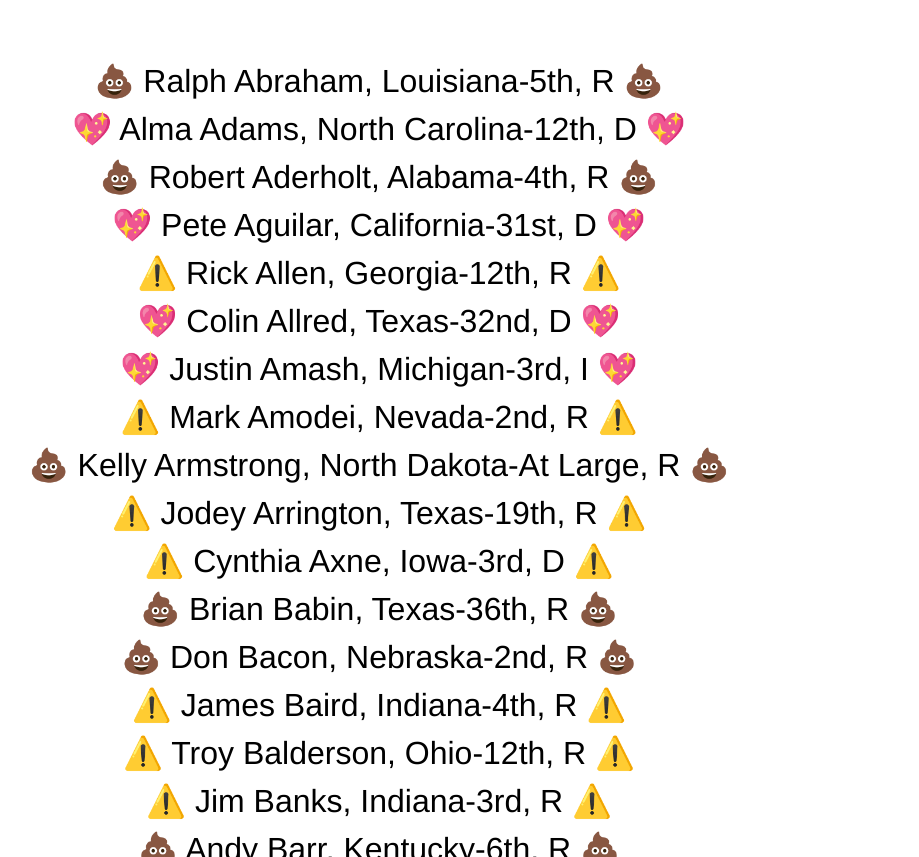
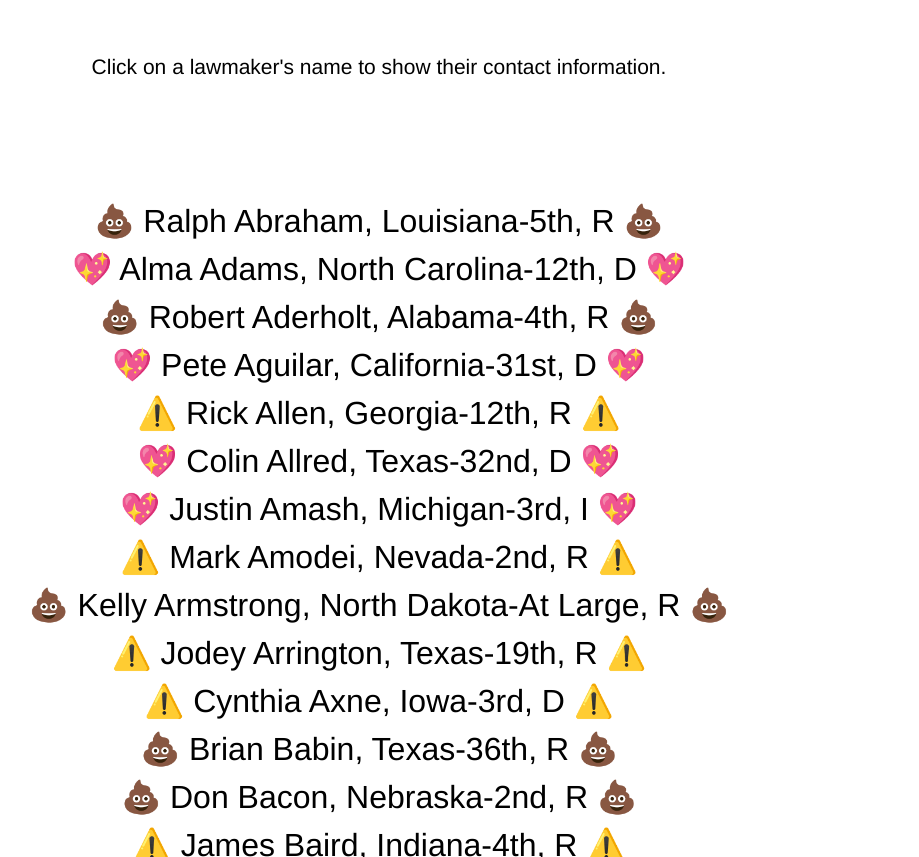
Before and after one commit to llzes/fugaciouscheeto, a plain HTML site: page index.html in a window 1280 px wide. Shown: the part 1597-2454 px from the top of the page, without its empty margins (261-1180 px from the left). Drawn offline with Linux system fonts and the light colour scheme.

Commit message:
Add message to click a name for contact information

```diff
--- a/index.html
+++ b/index.html
@@ -39,6 +39,7 @@
                         <p>Lawmakers with no publicly known opinion, contact your Representative if you see this next to their name!</p>
                     </div>
                 </section>
+                <p style="margin-top: 0;">Click on a lawmaker's name to show their contact information.</p>
                 <section id="display-list-votes" class="display-list-votes">
 
                 </section>
```
